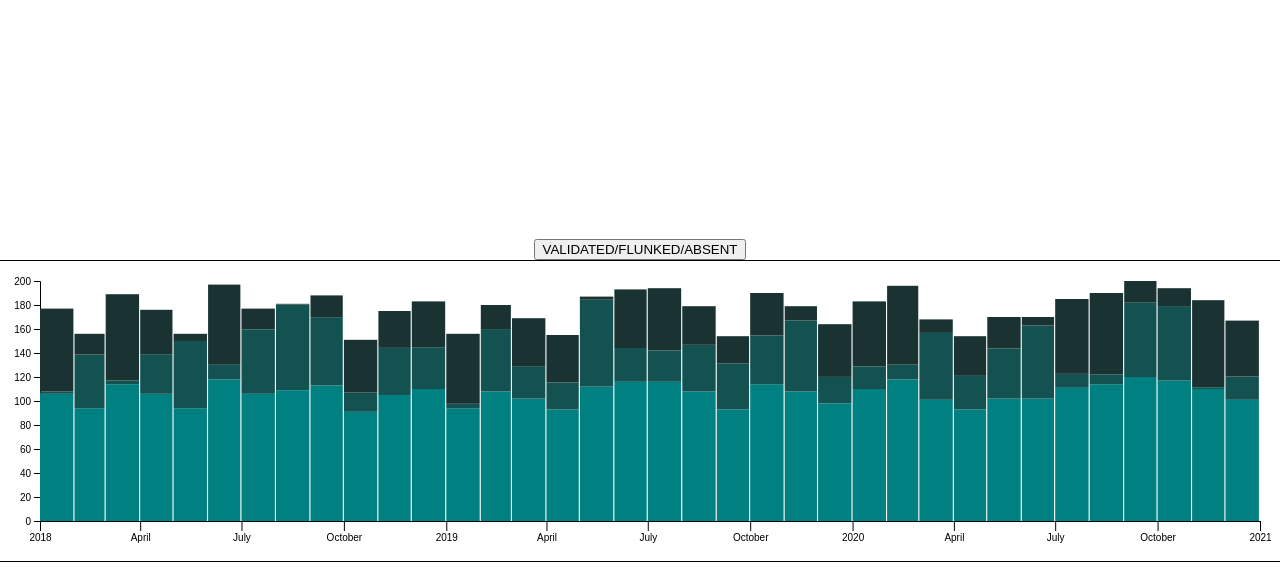
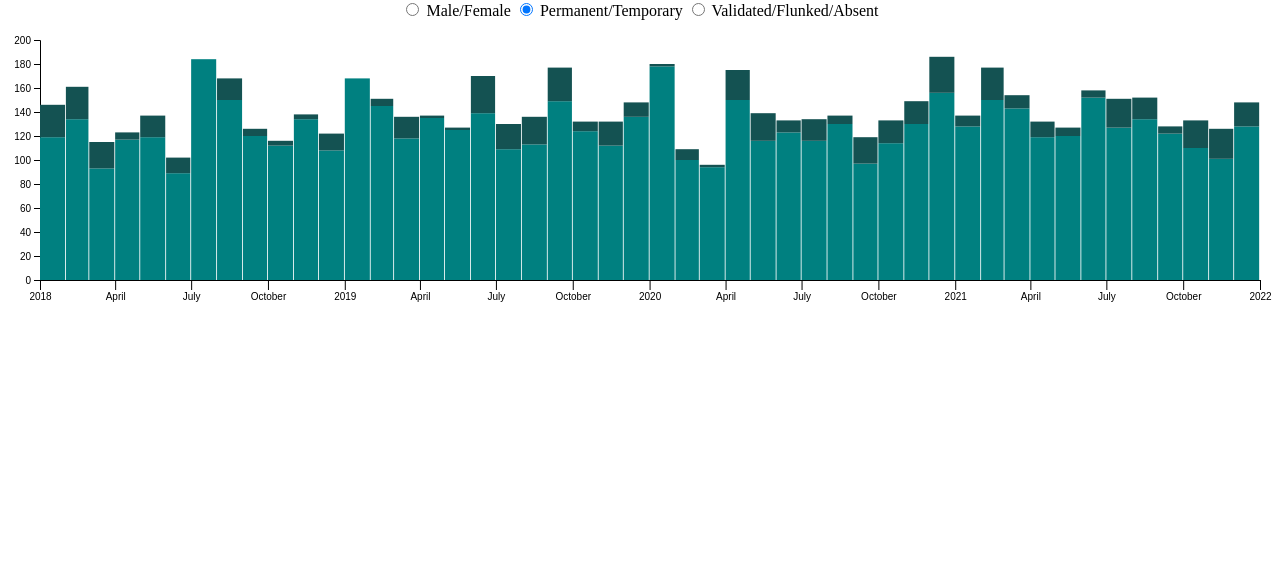
Before and after one commit to ccjmne/orca-sessions-stats, a website built with webpack: page src/index.html in a window 1280 px wide. Built offline with nearby package versions, Linux system fonts and the light colour scheme; some packages are replaced by stand-ins of ours.

Commit message:
Refine 'stats' signature, introduce MainCtrl mock

```diff
--- a/src/datasets/outcomes-by-month.ts
+++ /dev/null
@@ -1,17 +0,0 @@
-import { endOfMonth } from 'src/utils';
-
-export const outcomesByMonth = Array
-  .from({ length: 36 }, (_, i) => ({
-    date: new Date(2018, i, 1),
-    total: Math.round(150 + Math.random() * 50)
-  }))
-  .map(({ date, total }) => ({ date, total, validated: Math.round(total * .6 + Math.random() * .4) }))
-  .map(({ date, total, validated }) => ({ date, total, validated, flunked: Math.round(total - validated) * Math.random() }))
-  .map(({ date: from, total, validated, flunked }) => ({
-    from,
-    to: endOfMonth(from),
-    total,
-    validated,
-    flunked,
-    absent: total - validated - flunked
-  }));
--- /dev/null
+++ b/src/datasets/session-stats.ts
@@ -0,0 +1,47 @@
+import { endOfMonth } from 'src/utils';
+
+export interface OutcomeEntry {
+  total: number;
+  male: number;
+  female: number;
+  permanent: number;
+  temporary: number;
+}
+
+export interface StatsEntry {
+  from: Date;
+  to: Date;
+  sessions_count: number;
+  VALIDATED: OutcomeEntry;
+  FLUNKED: OutcomeEntry;
+  ABSENT: OutcomeEntry;
+}
+
+function randomPortionOf(total: number, min: number = 0, max: number = 1): number {
+  return Math.round(total * min + Math.random() * total * (max - min));
+}
+
+function generateOutcome(of: number): OutcomeEntry {
+  const male = randomPortionOf(of, .35, .65);
+  const female = of - male;
+
+  const permanent = randomPortionOf(of, .8);
+  const temporary = of - permanent;
+
+  return { total: of, male, female, permanent, temporary };
+}
+
+export const stats: StatsEntry[] = Array
+  .from({ length: 48 }, (_, i) => ({
+    date: new Date(2018, i, 1),
+    total: randomPortionOf(200, .75)
+  }))
+  .map(({ date, total }) => {
+    const VALIDATED = generateOutcome(randomPortionOf(total, .6));
+    const FLUNKED = generateOutcome(randomPortionOf(total - VALIDATED.total));
+    const ABSENT = generateOutcome(total - VALIDATED.total - FLUNKED.total);
+
+    const sessions_count = randomPortionOf(total, .07, .13);
+
+    return { from: date, to: endOfMonth(date), VALIDATED, FLUNKED, ABSENT, sessions_count };
+  });
--- a/src/datasets/validated-by-month.ts
+++ /dev/null
@@ -1,23 +0,0 @@
-import { endOfMonth } from 'src/utils';
-
-export const validatedByMonth = Array.from({ length: 48 }, (_, i) => ({
-  date: new Date(2018, i, 1),
-  total: Math.round(120 + Math.random() * 40)
-})).map(({ date, total }) => ({
-  date,
-  total,
-  male: Math.round(.4 * total + Math.random() * .2 * total),
-  permanent: Math.round(total * .8 + Math.random() * .2)
-})).map(({ date: from, total, male, permanent }) => ({
-  from,
-  to: endOfMonth(from),
-  total,
-  genders: {
-    male,
-    female: total - male
-  },
-  statuses: {
-    permanent,
-    temporary: total - permanent
-  }
-}));
--- a/src/index.html
+++ b/src/index.html
@@ -15,9 +15,23 @@
         <title>Orca — Sessions statistics dashboard</title>
     </head>
 
-    <body ng-app="orca-sessions-stats" style="display: flex; flex-direction: column; justify-content: center; align-items: center;">
-        <button ng-click="mode = !mode">{{mode ? 'MALE/FEMALE' : 'VALIDATED/FLUNKED/ABSENT'}}</button>
-        <sessions-stats mode="mode || false" style="width: 100%; height: 300px; border: 1px solid black; display: block;"></sessions-stats>
+    <body ng-app="orca-sessions-stats" style="display: flex; flex-direction: column; justify-content: flex-start; align-items: center;" ng-controller="main as $ctrl">
+        <form ng-init="mode = 'permanent/temporary'">
+            <label>
+                <input type="radio" ng-model="mode" ng-value="'f/m'">
+                Male/Female
+            </label>
+            <label>
+                <input type="radio" ng-model="mode" ng-value="'permanent/temporary'">
+                Permanent/Temporary
+            </label>
+            <label>
+                <input type="radio" ng-model="mode" ng-value="'validated/flunked/absent'">
+                Validated/Flunked/Absent
+            </label>
+        </form>
+
+        <sessions-stats mode="mode" style="align-self: stretch; height: 300px; display: block;" on-highlight="$ctrl.highlighted = highlighted"></sessions-stats>
     </body>
 
 </html>
--- a/src/index.ts
+++ b/src/index.ts
@@ -1,8 +1,24 @@
 'use strict';
 
-import * as ng from 'angular';
+import ng from 'angular';
+import { IScope } from 'angular';
+
 import { sessionStatsComponent } from './sessions-stats/sessions-stats.component';
+import { StatsEntry } from './datasets/session-stats';
 
 export default ng.module('orca-sessions-stats', [])
   .component('sessionsStats', sessionStatsComponent)
+  .controller('main', ['$scope', class MainController {
+
+    private _highlighted: StatsEntry | null;
+    public set highlighted(highlighted: StatsEntry | null) {
+      this._highlighted = highlighted;
+      this.$scope.$applyAsync();
+    }
+    public get highlighted(): StatsEntry {
+      return this._highlighted;
+    }
+
+    constructor(private $scope: IScope) { }
+  }])
   .name;
--- a/src/sessions-stats/sessions-stats.component.ts
+++ b/src/sessions-stats/sessions-stats.component.ts
@@ -7,32 +7,8 @@ import { componentDestroyed } from 'src/component-destroyed';
 
 import { stack, stackOffsetNone, stackOrderNone, Stack, max } from 'd3';
 
-import { outcomesByMonth } from 'src/datasets/outcomes-by-month';
-import { validatedByMonth } from 'src/datasets/validated-by-month';
+import { StatsEntry, stats } from 'src/datasets/session-stats';
 import { StackedBarsComponent } from 'src/stacked-bars/stacked-bars.component';
-
-export interface T1 {
-  from: Date;
-  to: Date;
-  gender: {
-    male: number;
-    female: number;
-  };
-
-  statuses: {
-    permanent: number;
-    temporary: number;
-  };
-}
-
-export interface T2 {
-  from: Date;
-  to: Date;
-  total: number;
-  validated: number;
-  flunked: number;
-  absent: number;
-}
 
 export const sessionStatsComponent: IComponentOptions = {
   template: `<svg style='width: 100%; height: 100%;'></svg>`,
@@ -40,20 +16,20 @@ export const sessionStatsComponent: IComponentOptions = {
     mode: '<',
     onHighlight: '&'
   },
-  controller: ['$element', '$window', class SessionsStatsController extends StackedBarsComponent<T2 | T1> {
+  controller: ['$element', '$window', class SessionsStatsController extends StackedBarsComponent<StatsEntry> {
 
     // angular bindings
-    public mode: boolean;
-    public onHighlight: (e: { highlighted: T2 | T1 | null }) => {};
+    public mode: string;
+    public onHighlight: (e: { highlighted: StatsEntry | null }) => {};
 
     // overrides
-    protected stacker: Stack<any, T1 | T2, string>;
-    protected data: (T1 | T2)[];
+    protected stacker: Stack<any, StatsEntry, string>;
+    protected data: (StatsEntry)[] = stats;
 
     protected get domainY(): [number, number] {
       return this.mode
-        ? [0, max((this.data as T1[]).map(({ gender: { male, female } }) => male + female))]
-        : [0, max((this.data as T2[]).map(({ total }) => total))];
+        ? [0, max((this.data).map(({ VALIDATED: { male, female } }) => male + female))]
+        : [0, max((this.data).map(({ VALIDATED: { total: v }, FLUNKED: { total: f }, ABSENT: { total: a } }) => v + f + a))];
     }
 
     constructor($element: IAugmentedJQuery, $window: IWindowService) {
@@ -71,18 +47,25 @@ export const sessionStatsComponent: IComponentOptions = {
 
     public $onChanges(changes: IOnChangesObject): void {
       if (changes['mode']) {
-        if (this.mode) { // Use T1
-          this.data = validatedByMonth.map(({ from, to, genders, statuses }) => ({ from, to, gender: genders, statuses })) as T1[];
-          this.stacker = stack<T1>()
+        switch (this.mode.toLowerCase()) {
+          case 'f/m':
+            this.stacker = stack<StatsEntry>()
               .keys(['female', 'male'])
-            .value((d, k) => d.gender[k])
+              .value(({ VALIDATED }, k) => VALIDATED[k])
               .order(stackOrderNone)
               .offset(stackOffsetNone);
-        } else { // Use T2
-          this.data = outcomesByMonth;
-          this.stacker = stack<T2>()
+            break;
+          case 'validated/flunked/absent':
+            this.stacker = stack<StatsEntry>()
               .keys(['validated', 'flunked', 'absent'])
-            .value((d, k) => d[k])
+              .value((d, k) => d[k.toUpperCase()].total)
+              .order(stackOrderNone)
+              .offset(stackOffsetNone);
+            break;
+          case 'permanent/temporary':
+            this.stacker = stack<StatsEntry>()
+              .keys(['permanent', 'temporary'])
+              .value(({ VALIDATED }, k) => VALIDATED[k])
               .order(stackOrderNone)
               .offset(stackOffsetNone);
         }
```
Lines whose indentation alone changed are shown as unchanged.
